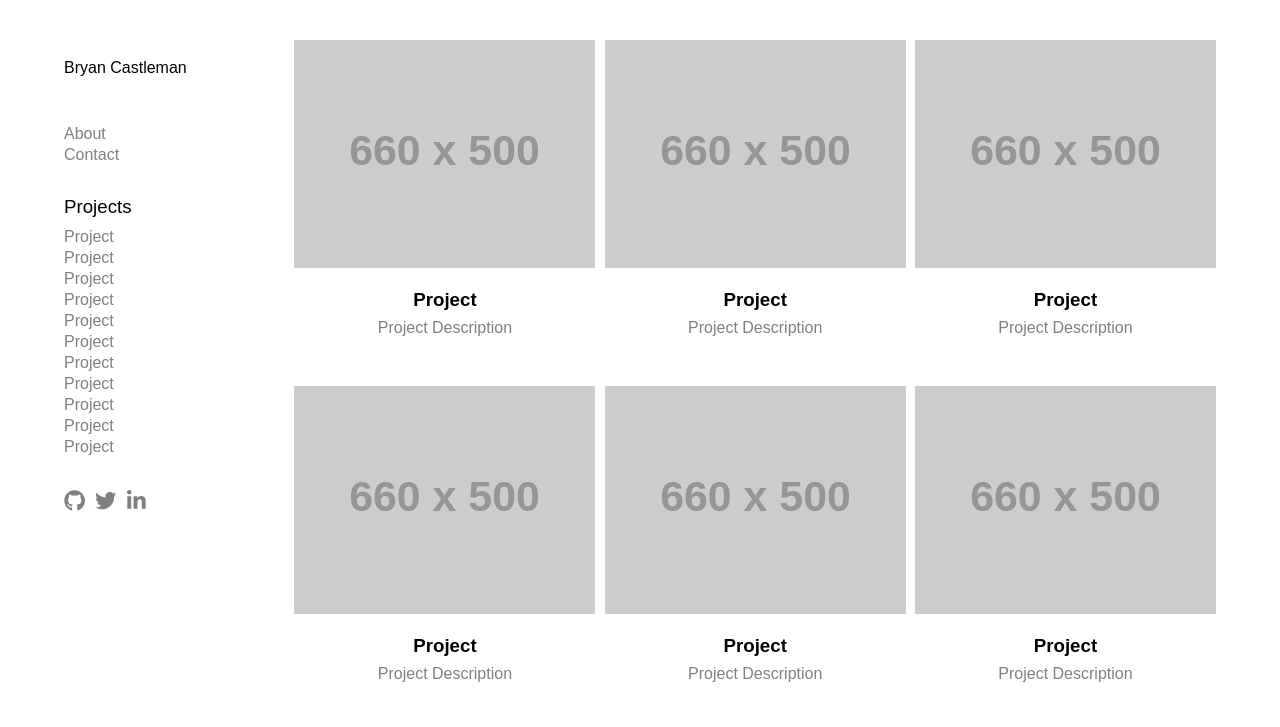
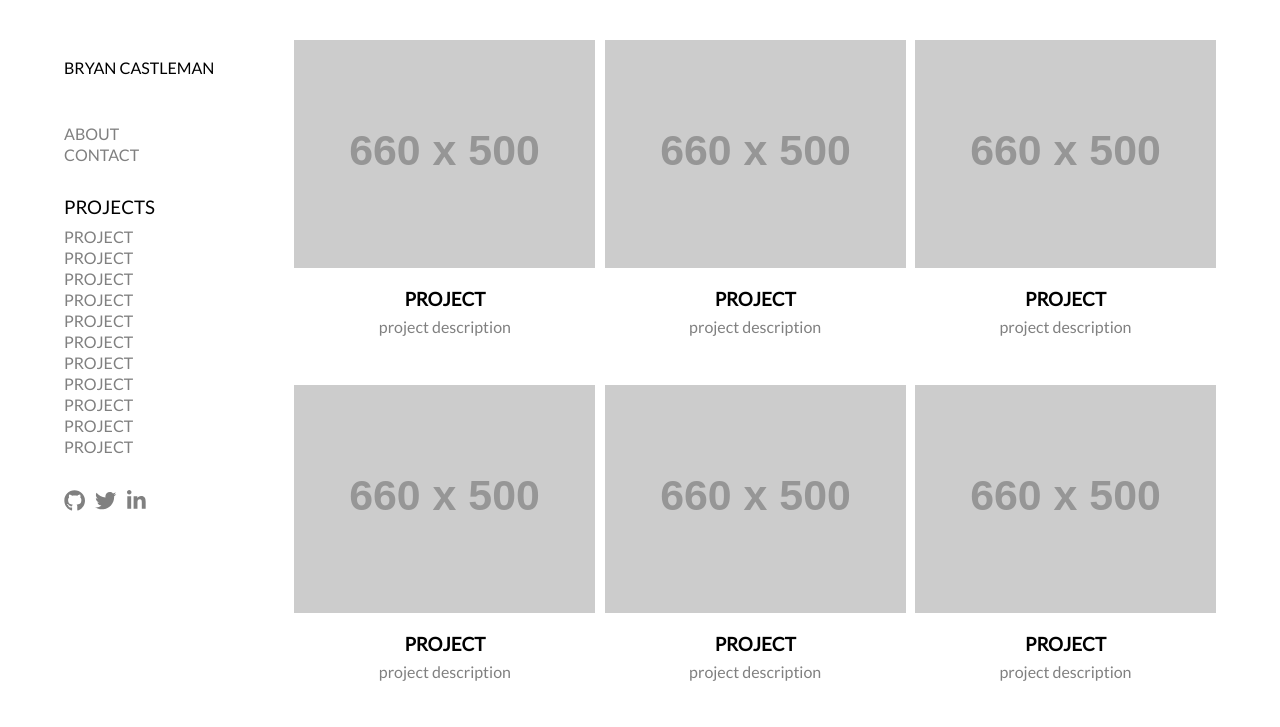
Before and after one commit to castlemaninc/portfolio-responsive, a website: page index.html in a window 1280 px wide. Shown: the top 727 px of the page. Drawn offline with nearby package versions, Linux system fonts and the light colour scheme; placeholder pictures from the web are drawn by us.

Commit message:
changed font stack

```diff
--- a/css/style.css
+++ b/css/style.css
@@ -1,10 +1,12 @@
 html {
-	font-family: 'Arial';
+	font-family: 'Lato', sans-serif;
+	text-transform: uppercase;
 }
 
 a {
 	text-decoration: none;
 	color: gray;
+
 }
 
 a:hover {
@@ -13,6 +15,7 @@
 
 p {
 	color: gray;
+	text-transform: lowercase;
 }
 
 h1 { font-size: 2em; }
--- a/index.html
+++ b/index.html
@@ -8,6 +8,8 @@
 <link rel="stylesheet" type="text/css" href="css/reset.css">
 <link rel="stylesheet" type="text/css" href="css/style.css">
 <link rel="stylesheet" type="text/css" href="css/flexbox.css">
+<!-- Google Fonts -->
+<link href="https://fonts.googleapis.com/css?family=Lato" rel="stylesheet">
 </head>
 
 <body>
```
